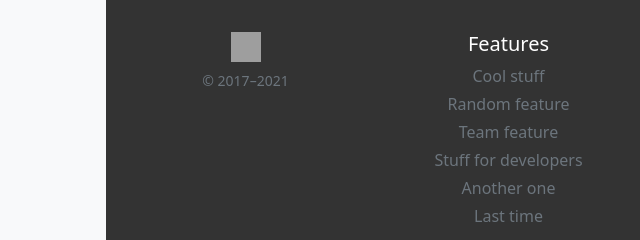
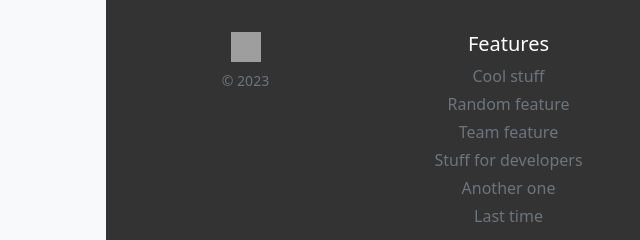
Before and after one commit to chetanrajput00000/OIBSIP_Level1_Task1, a plain HTML site: page index.html in a window 1280 px wide. Shown: the part 3561-3801 px from the top of the page, 0-640 px from the left. Drawn offline with nearby package versions, Linux system fonts and the light colour scheme; grey boxes are pictures that could not be loaded.

Commit message:
Update index.html

```diff
--- a/index.html
+++ b/index.html
@@ -527,7 +527,7 @@
                 <div class="col-12 col-md">
                   <img class="mb-2" src="https://source.unsplash.com/160x160/?plastic,products" alt="" width="30"
                     height="30">
-                  <small class="d-block mb-3 text-muted">&copy; 2017–2021</small>
+                  <small class="d-block mb-3 text-muted">&copy; 2023</small>
                 </div>
                 <div class="col-6 col-md">
                   <h5>Features</h5>
```
